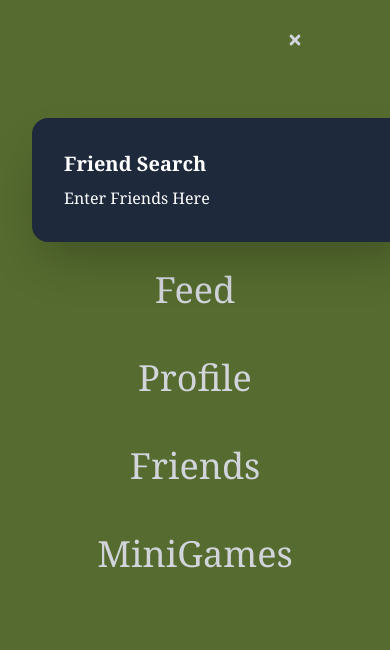
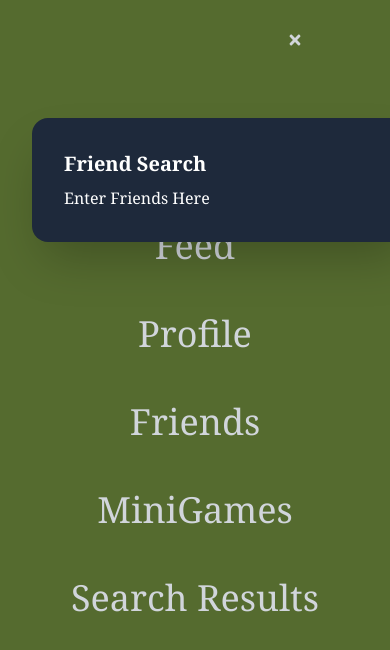
Before and after one commit to KrystopherQ/gamer-space, a React (Create React App) app in the folder client/: page /profile in a window 390 px wide. Both pictures are taken after a click on the element 295 px from the left and 40 px from the top of the page. Shown: the top 650 px of the page. Built offline with nearby package versions, Linux system fonts and the light colour scheme.

Commit message:
Add search results to mobile navbar

```diff
--- a/client/src/components/Profile.jsx
+++ b/client/src/components/Profile.jsx
@@ -70,6 +70,11 @@ function Profile() {
                   MiniGames
                 </Link>
               </li>
+              <li className='py-6 text-4xl hover:bg-neutral'>
+                <Link to='/searchresults'>
+                  Search Results
+                </Link>
+              </li>
             </ul>
           </div>
         </div>
```
